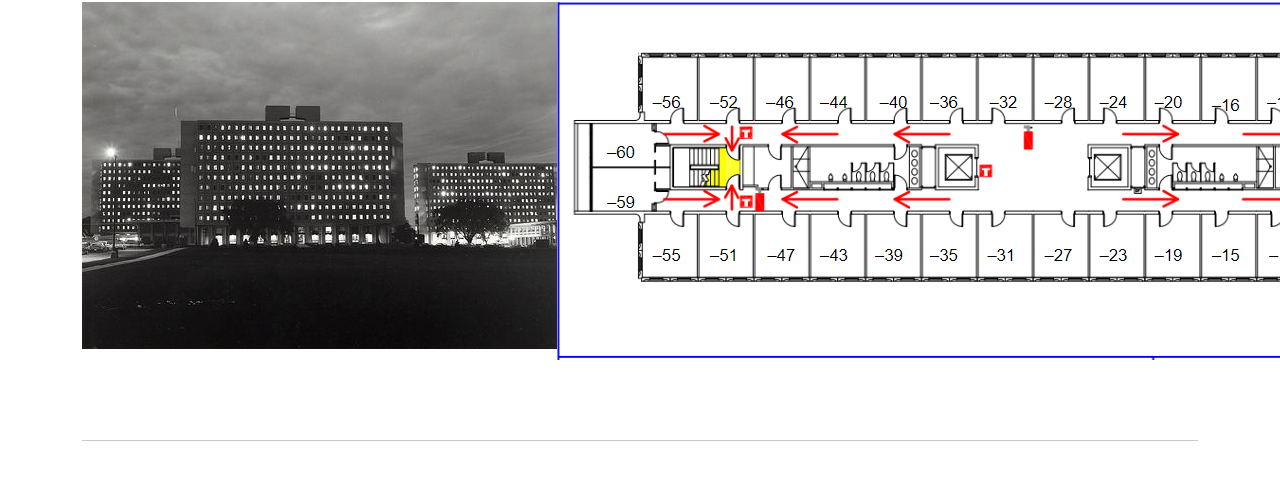
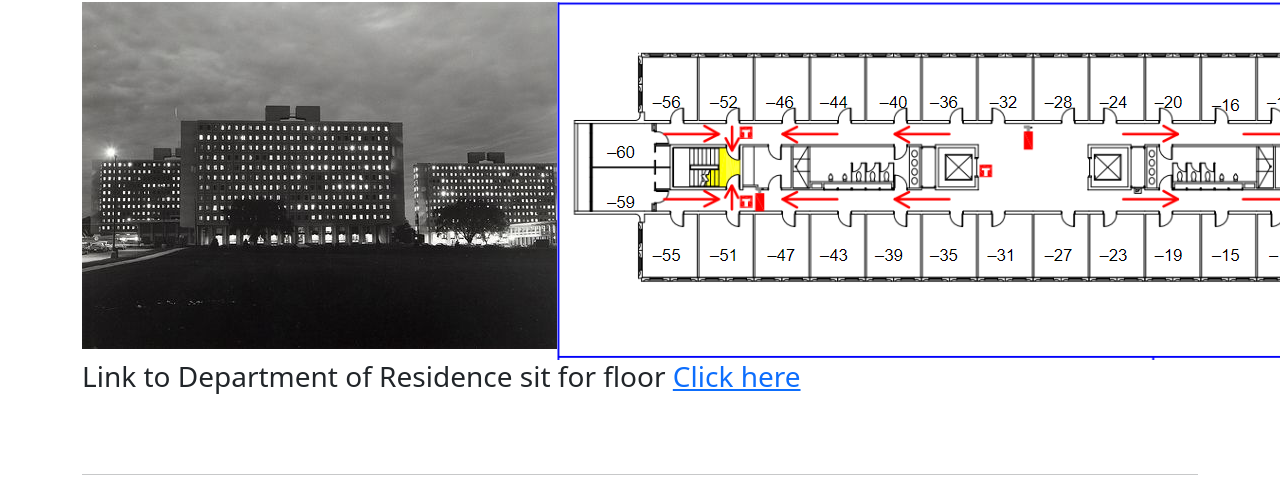
Before and after one commit to wilson048/COMS319-Midterm, a plain HTML site: page floorplans.html in a window 1280 px wide. Shown: the part 301-800 px from the top of the page. Drawn offline with nearby package versions, Linux system fonts and the light colour scheme.

Commit message:
added link to floor plan

```diff
--- a/floorplans.html
+++ b/floorplans.html
@@ -214,6 +214,7 @@
             <img src="images/night towers photo.jpg">
         </div>
       </div>
+      <h3>Link to Department of Residence sit for floor <a href="https://www.housing.iastate.edu/halls/wallace/kilbourne">Click here</a></h3>
     <hr class="featurette-divider">
   </div>
 
```
